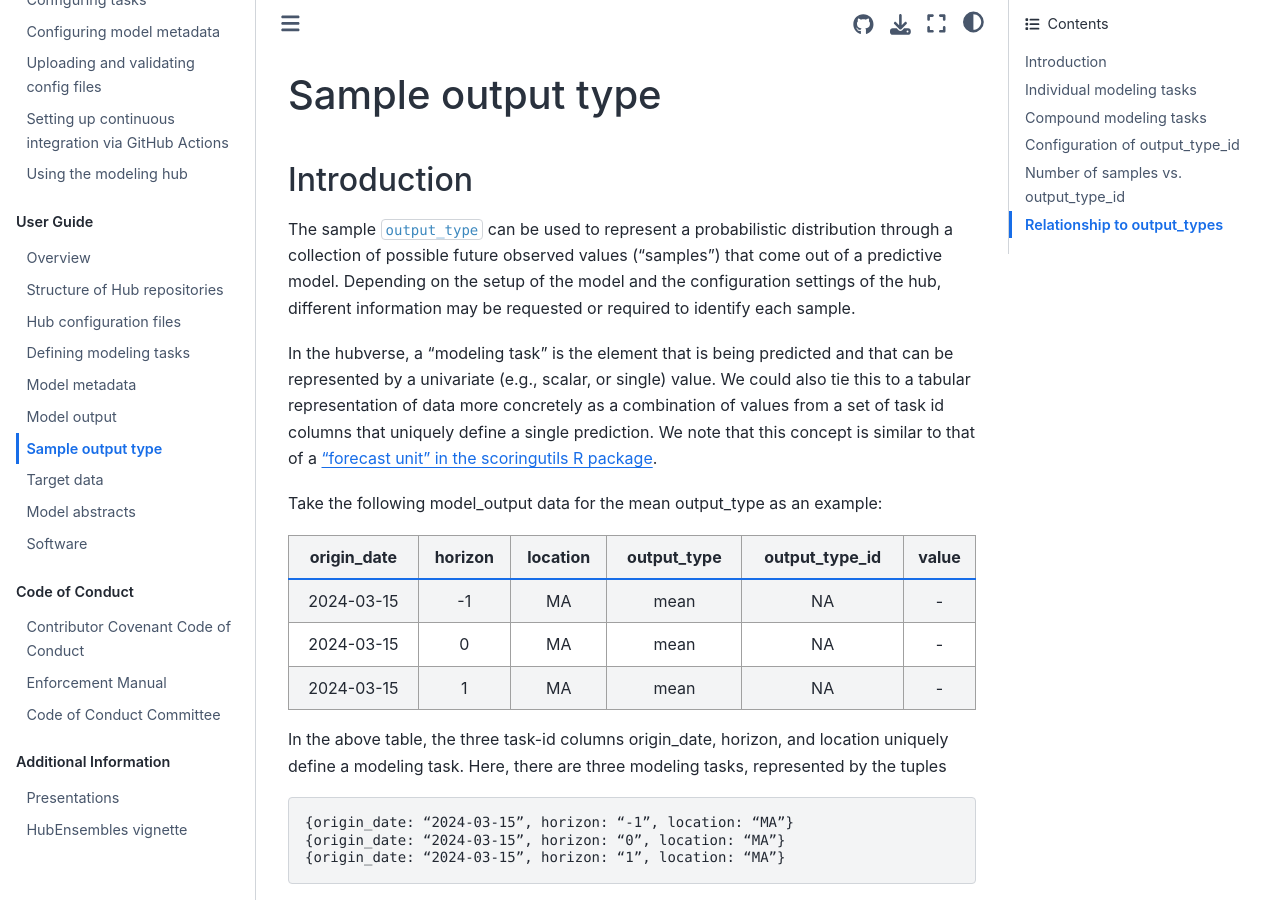
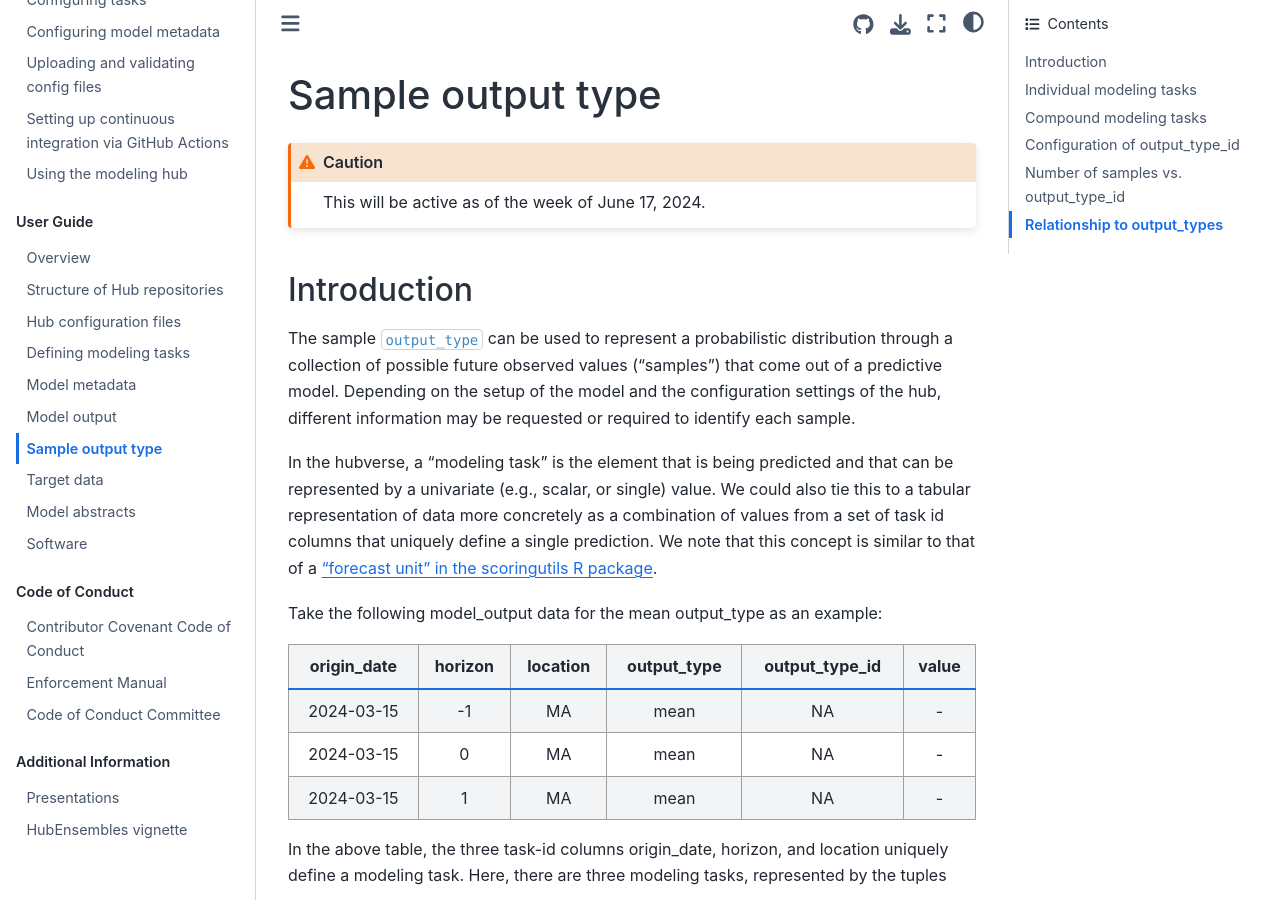
Before and after one commit to hubverse-org/hubDocs, a Sphinx documentation site: the page built from docs/source/user-guide/sample-output-type.md, in a window 1280 px wide and 900 px high. Built offline with Sphinx 7.4.7 and the Sphinx Book theme 1.1.4, drawn with Linux system fonts in a browser that asks for light colours.

Commit message:
Add caution note in sample output type

````diff
--- a/docs/source/user-guide/sample-output-type.md
+++ b/docs/source/user-guide/sample-output-type.md
@@ -1,4 +1,8 @@
 # Sample output type
+
+```{caution}
+This will be active as of the week of June 17, 2024.
+```
 
 ## Introduction
 The sample `output_type` can be used to represent a probabilistic distribution through a collection of possible future observed values (“samples”) that come out of a predictive model. Depending on the setup of the model and the configuration settings of the hub, different information may be requested or required to identify each sample.
````
